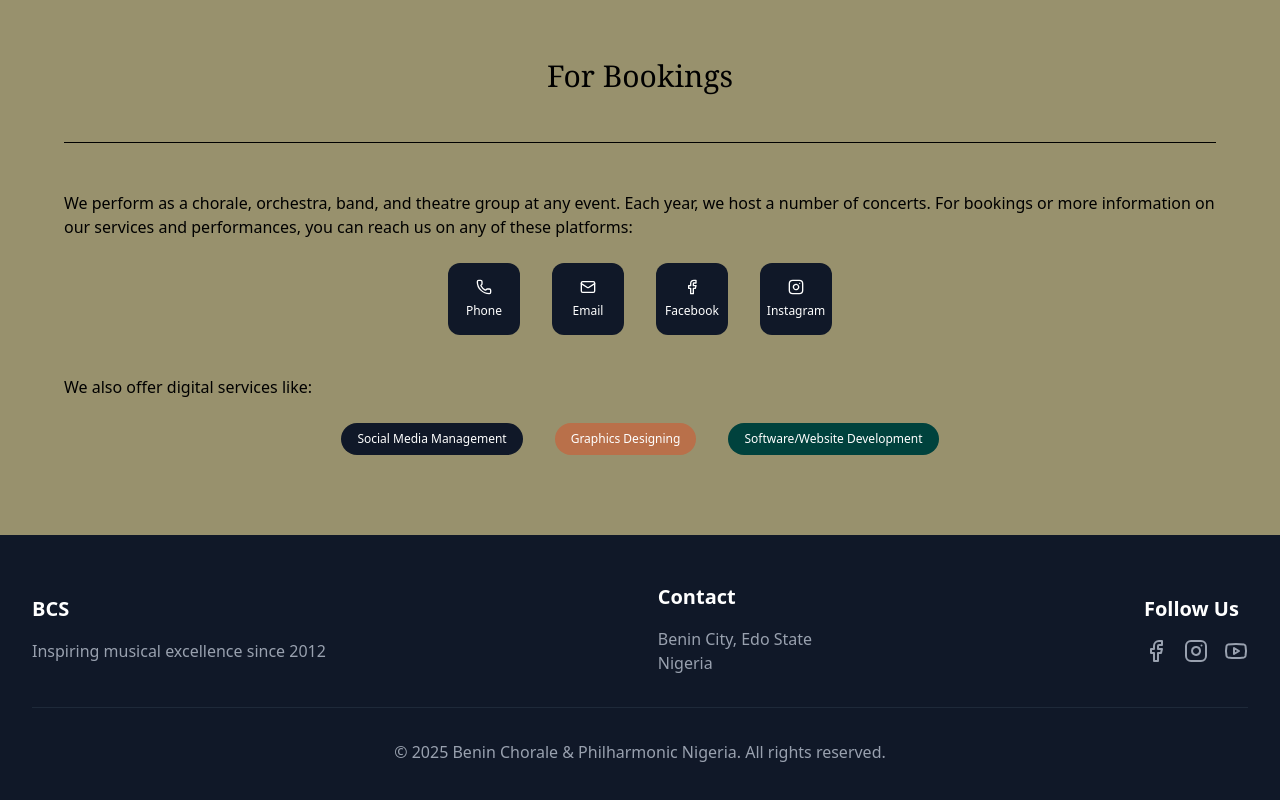
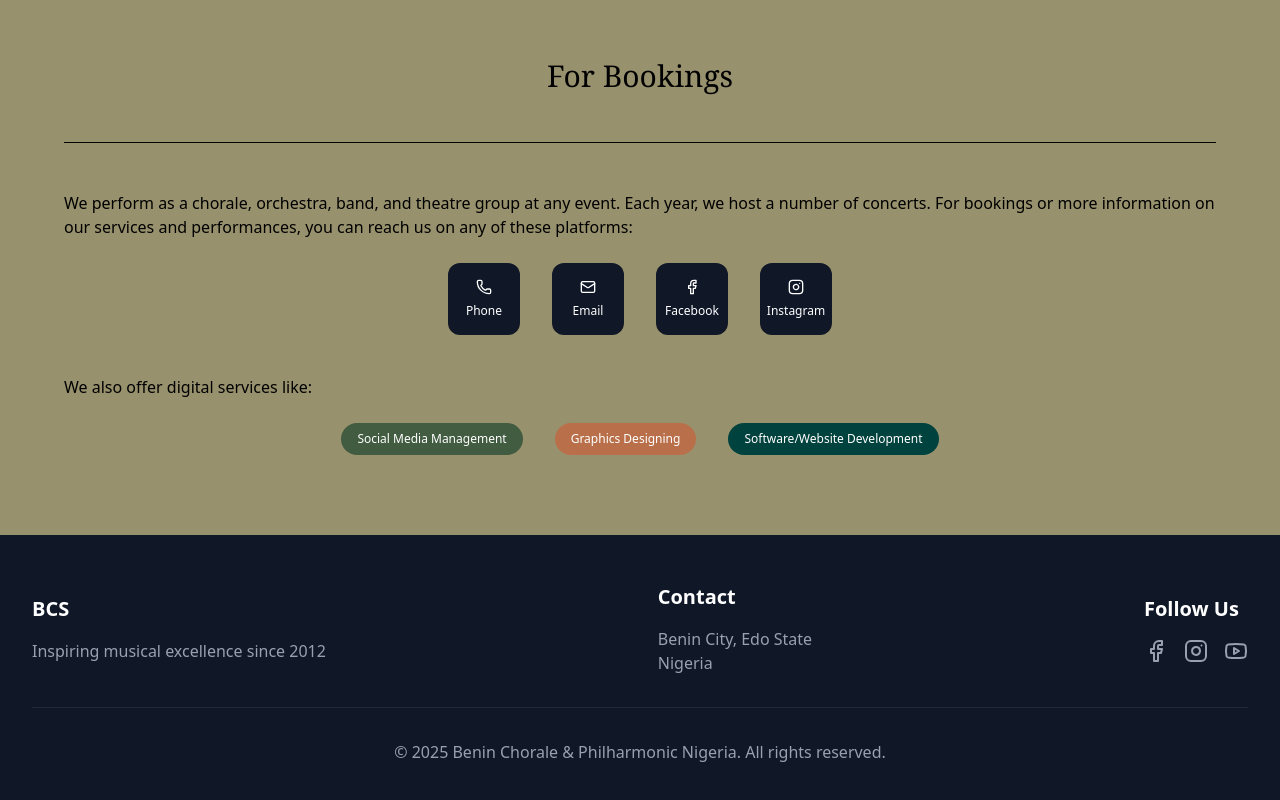
Before and after one commit to Chiarinze/bcs, a React (Vite) app: page / in a window 1280 px wide. Shown: the part 3432-4232 px from the top of the page. Built offline with nearby package versions, Linux system fonts and the light colour scheme.

Commit message:
New commit

```diff
--- a/src/components/BookUs.tsx
+++ b/src/components/BookUs.tsx
@@ -52,7 +52,7 @@ export default function BookUs() {
         <div className="mt-10">
           <p className="mb-6">We also offer digital services like:</p>
           <div className="w-full flex justify-center items-center gap-8 text-white text-xs">
-            <span className="px-4 py-2 rounded-full bg-gray-900">
+            <span className="px-4 py-2 rounded-full bg-[#415C41]">
               Social Media Management
             </span>
             <span className="px-4 py-2 rounded-full bg-[#B9704A]">
```
